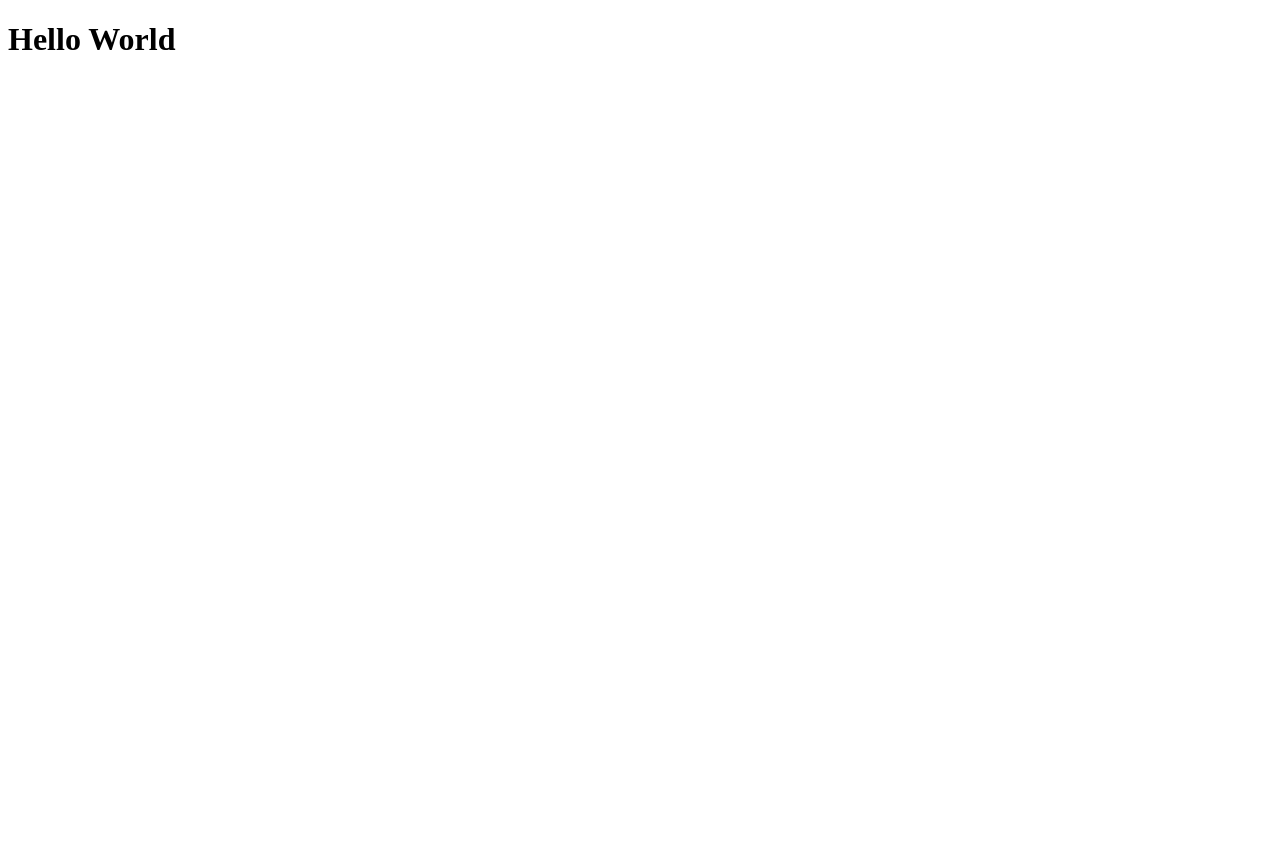
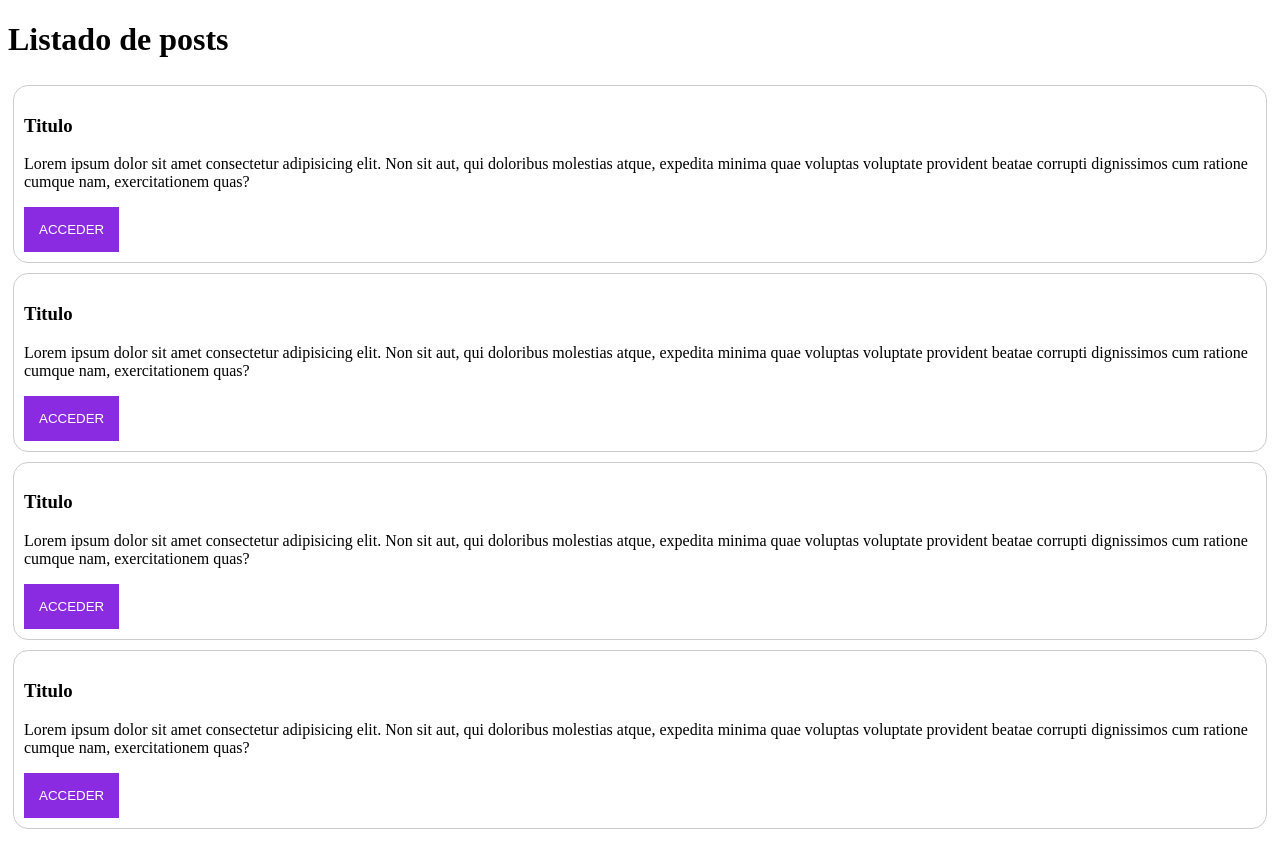
Before and after one commit to GitWolf210800/curso-vue-gogodev, a Vue app: page / in a window 1280 px wide. Before the commit the page ends 800 px from the top, so only its background shows below. Built offline with nearby package versions, Linux system fonts and the light colour scheme.

Commit message:
post components

```diff
--- a/src/App.vue
+++ b/src/App.vue
@@ -1,9 +1,10 @@
 <template>
-  <h1>Hello World</h1>
+  <h1>Listado de posts</h1>
+  <PostContainer />
 </template>
 
-<script lang="ts">
-
+<script lang="ts" setup>
+import PostContainer from './components/PostContainer.vue';
 </script>
 
 <style>
--- /dev/null
+++ b/src/components/PostButton.vue
@@ -0,0 +1,21 @@
+<template>
+    <button class="post-btn">ACCEDER</button>
+</template>
+
+<script lang="ts" setup>
+</script>
+
+<style scoped>
+.post-btn {
+    padding: 15px;
+    background-color: blueviolet;
+    color: white;
+    border: 0;
+    outline: 0;
+}
+
+.post-btn:hover {
+    background-color: white;
+    color: blueviolet;
+}
+</style>
--- /dev/null
+++ b/src/components/PostCard.vue
@@ -0,0 +1,20 @@
+<template>
+<div class="post-card">
+    <h3>Titulo</h3>
+    <p>Lorem ipsum dolor sit amet consectetur adipisicing elit. Non sit aut, qui doloribus molestias atque, expedita minima quae voluptas voluptate provident beatae corrupti dignissimos cum ratione cumque nam, exercitationem quas?</p>
+    <PostButton />
+</div>
+</template>
+
+<script lang="ts" setup>
+    import PostButton from './PostButton.vue';
+</script>
+
+<style scoped>
+.post-card{
+    border-radius: 15px;
+    padding: 10px;
+    margin: 5px;
+    border: 1px solid #ccc;
+}
+</style>
--- /dev/null
+++ b/src/components/PostContainer.vue
@@ -0,0 +1,20 @@
+<template>
+    <div class="post-container">
+        <PostCard />
+        <PostCard />
+        <PostCard />
+        <PostCard />
+    </div>
+</template>
+
+<script lang="ts" setup>
+import PostCard from './PostCard.vue';
+</script>
+
+<style scoped>
+.post-container {
+    width: 100%;
+    display: flex;
+    flex-wrap: wrap;
+}
+</style>
```
